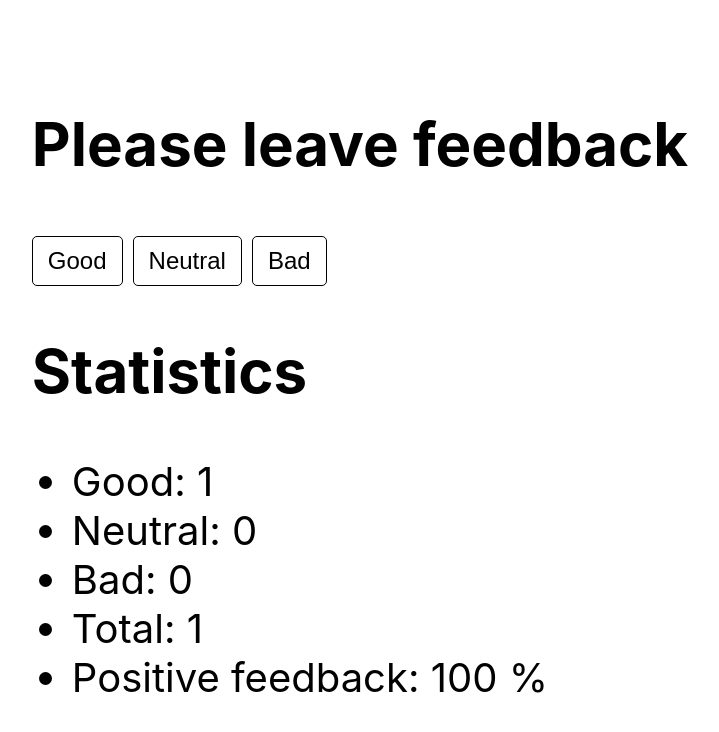
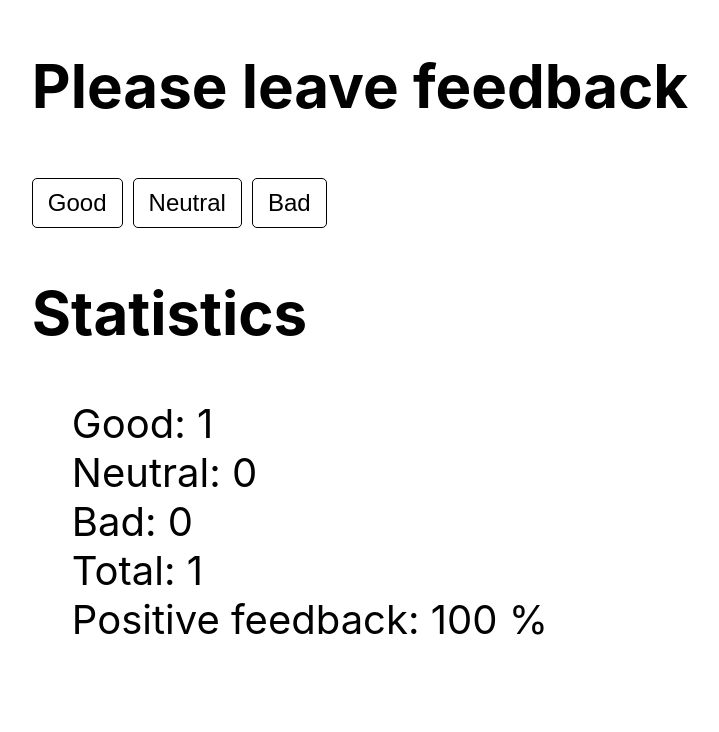
Before and after one commit to sporevois/goit-react-hw-02-feedback, a React (Create React App) app: page / in a window 1280 px wide. Both pictures are taken after a click on the button "Good". Shown: the top 732 px of the page, without its empty margins (280-999 px from the left). Built offline with nearby package versions, Linux system fonts and the light colour scheme.

Commit message:
finished all tasks

```diff
--- a/src/components/App.jsx
+++ b/src/components/App.jsx
@@ -5,7 +5,6 @@ export const App = () => {
   return (
     <div
       style={{
-        height: '100vh',
         display: 'flex',
         justifyContent: 'center',
         alignItems: 'center',
--- a/src/components/Feedback.jsx
+++ b/src/components/Feedback.jsx
@@ -1,5 +1,9 @@
 import styles from "./Feedback.module.css";
 import { Component } from "react";
+import Section from "./Section";
+import Statistics from "./Statistics";
+import FeedbackOptions from "./FeedbackOptions";
+import Notification from "./Notification";
 
 export default class Feedback extends Component{
 
@@ -39,22 +43,22 @@ export default class Feedback extends Component{
         const positivePercentage = this.countPositiveFeedbackPercentage();
         return (
             <div>
-                <div>
-                    <h2>Please leave feedback</h2>
-                    <button className={styles.btn} onClick={() => { this.leaveFeedback("good") }}>Good</button>
-                    <button className={styles.btn} onClick={() => { this.leaveFeedback("neutral") }}>Neutral</button>
-                    <button className={styles.btn} onClick={() => { this.leaveFeedback("bad") }}>Bad</button>
-                </div>
-                <div>
-                    <h2>Statistics</h2>
-                    <ul>
-                        <li>Good: {good}</li>
-                        <li>Neutral: {neutral}</li>
-                        <li>Bad: {bad}</li>
-                        <li>Total: {total}</li>
-                        <li>Positive feedback: {positivePercentage} %</li>
-                    </ul>
-                </div>
+                <Section title="Please leave feedback">
+                    <FeedbackOptions leaveFeedback={this.leaveFeedback}/>
+                </Section>
+                <Section title="Statistics">
+                    {!total
+                        ? <Notification message="There is no feedback" />
+                        : <Statistics
+                        good={good}
+                        neutral={neutral}
+                        bad={bad}
+                        total={total}
+                        positivePercentage={positivePercentage}
+                        />
+                    }
+                </Section>
+
             </div>
         )
     }
--- a/src/components/Feedback.module.css
+++ b/src/components/Feedback.module.css
@@ -9,3 +9,13 @@
     background-color: #fff;
     font-size: 24px;
 }
+
+.btn:hover{
+    background-color: black;
+    color: white;
+    transition: 250ms;
+}
+
+.list{
+    list-style: none;
+}
--- /dev/null
+++ b/src/components/FeedbackOptions.jsx
@@ -0,0 +1,13 @@
+import styles from "./Feedback.module.css";
+
+const FeedbackOptions = ({leaveFeedback}) => {
+    return (
+        <>
+            <button className={styles.btn} onClick={() => leaveFeedback("good")}>Good</button>
+            <button className={styles.btn} onClick={() => leaveFeedback("neutral")}>Neutral</button>
+            <button className={styles.btn} onClick={() => leaveFeedback("bad")}>Bad</button>
+        </>
+    )
+}
+
+export default FeedbackOptions;
--- /dev/null
+++ b/src/components/Notification.jsx
@@ -0,0 +1,2 @@
+const Notification = ({ message }) => <p>{message}</p>
+export default Notification;
--- /dev/null
+++ b/src/components/Section.jsx
@@ -0,0 +1,10 @@
+const Section = ({ title, children }) => {
+    return (
+        < div >
+            <h2>{title}</h2>
+            {children}
+        </div >
+    )
+
+}
+export default Section;
--- /dev/null
+++ b/src/components/Statistics.jsx
@@ -0,0 +1,14 @@
+import styles from "./Feedback.module.css";
+
+const Statistics = ({ good, neutral, bad, total, positivePercentage }) => {
+    return(
+        <ul className={styles.list}>
+            <li>Good: {good}</li>
+            <li>Neutral: {neutral}</li>
+            <li>Bad: {bad}</li>
+            <li>Total: {total}</li>
+            <li>Positive feedback: {positivePercentage} %</li>
+        </ul>
+    )
+}
+export default Statistics;
```
